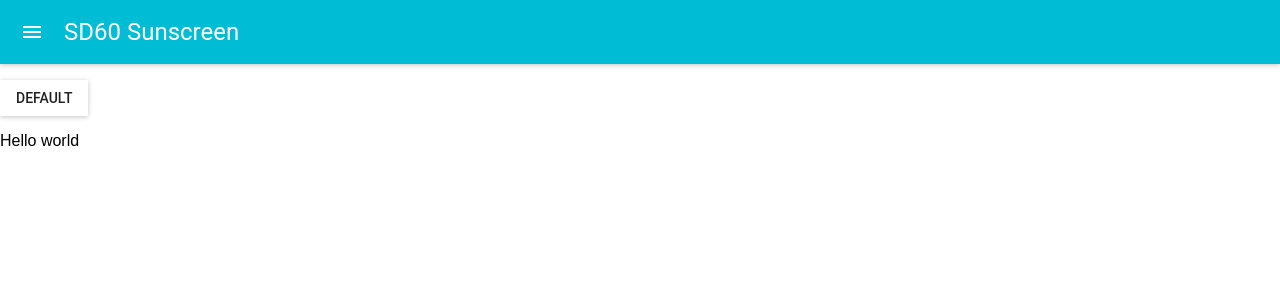
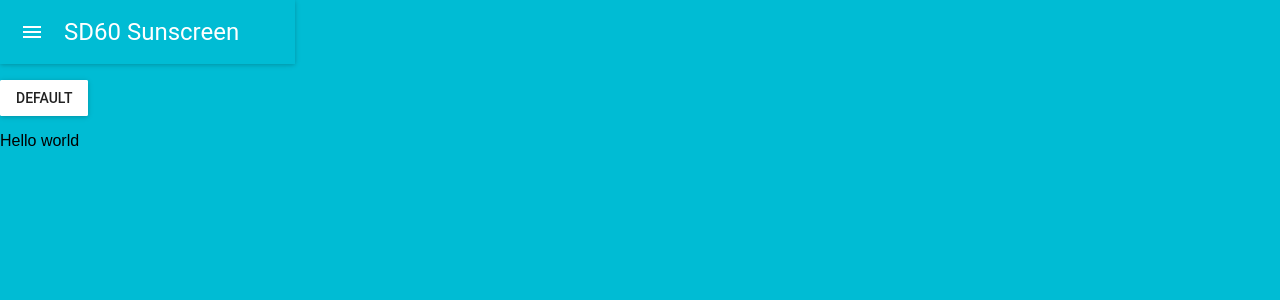
Before and after one commit to tfmalt/sunscreen-pwa, a React (Create React App) app: page / in a window 1280 px wide. Shown: the top 300 px of the page. Built offline with nearby package versions, Linux system fonts and the light colour scheme.

Commit message:
trying stuff

```diff
--- a/src/index.css
+++ b/src/index.css
@@ -2,4 +2,6 @@ body {
   margin: 0;
   padding: 0;
   font-family: sans-serif;
+  background-color: #00bcd4;
+  position: fixed;
 }
```
